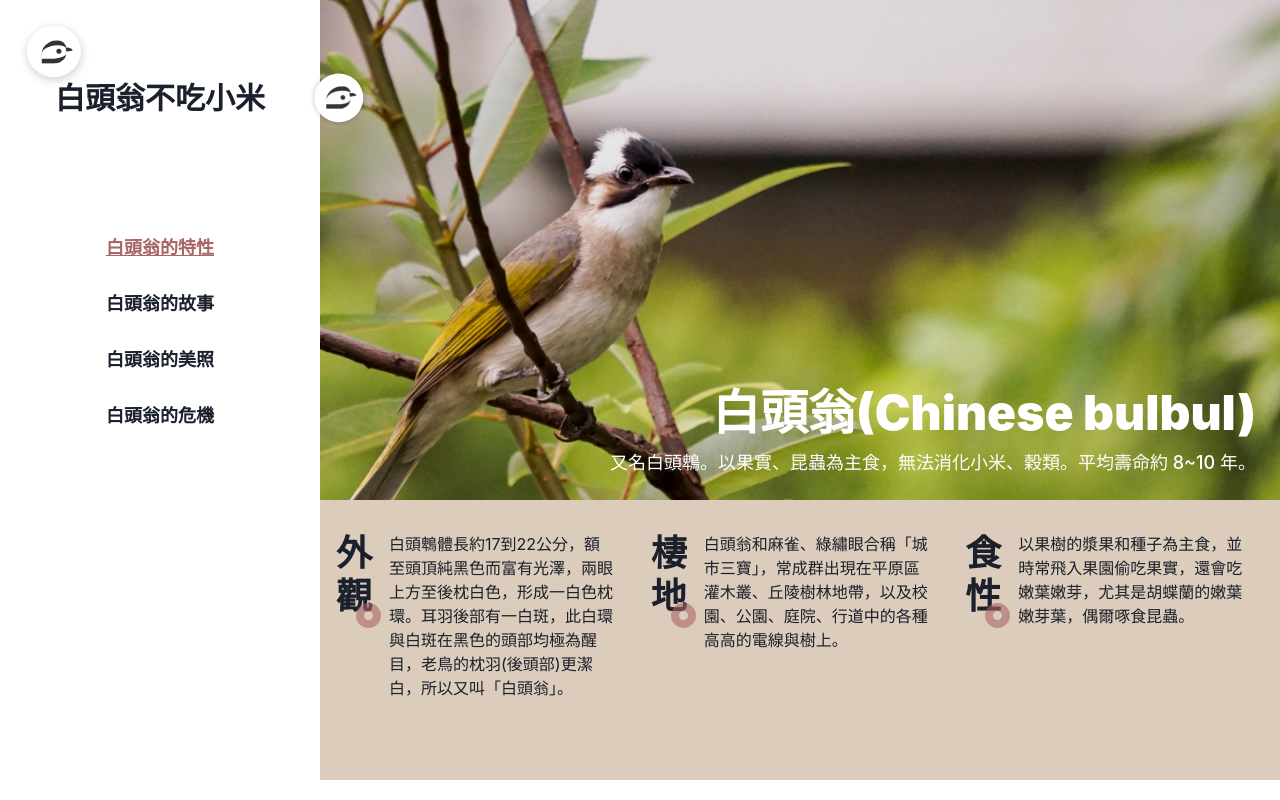
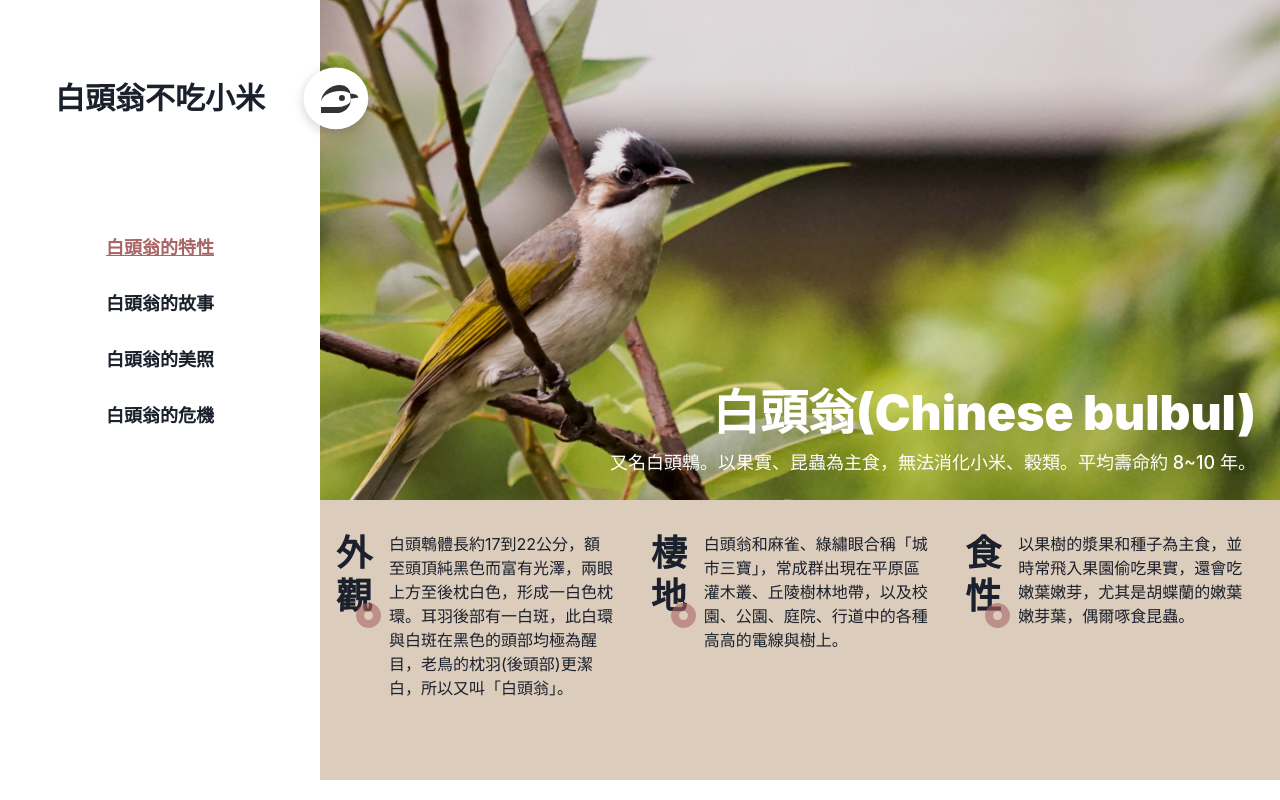
Before and after one commit to angel-retry/bulbul, a React (Vite) app: page / in a window 1280 px wide. Built offline with nearby package versions, Linux system fonts and the light colour scheme.

Commit message:
feat: add Logo to Header

```diff
--- a/src/App.jsx
+++ b/src/App.jsx
@@ -2,7 +2,6 @@ import { Box, Flex } from '@chakra-ui/react'
 import Header from './components/Header/Header'
 import Navbar from './components/Navbar/Navbar'
 import Characteristics from './components/Characteristics/Characteristics'
-import Logo from './components/Logo/Logo'
 
 const App = () => {
   return (
@@ -19,9 +18,6 @@ const App = () => {
       <Box ml={{ base: 0, lg: '20%', xl: '25%' }} w={{ base: '100%', lg: '80%', xl: '75%' }} h={{ lg: '100%' }}>
         <Characteristics />
       </Box>
-      <Box position={'absolute'} zIndex={9999}>
-        <Logo />
-      </Box>
     </Flex>
   )
 }
--- a/src/components/Logo/Logo.jsx
+++ b/src/components/Logo/Logo.jsx
@@ -2,7 +2,7 @@ import { Box } from '@chakra-ui/react'
 
 const Logo = ({ scale = 0.5 }) => {
   return (
-    <Box p={'1.8rem'} borderRadius={'100%'} boxShadow={'1px 5px 20px #00000033'} transform={`scale(${scale})`} transformOrigin="center">
+    <Box p={'1.8rem'} borderRadius={'100%'} boxShadow={'1px 5px 20px #00000033'} transform={`scale(${scale})`} transformOrigin="center" bg={'white'}>
       <Box w={'50px'} h={'45px'} bg={'white'} position={'relative'}>
         <Box w={'100%'} h={'30px'} border={'2px solid #333333'} borderWidth={'10px 0 0 0'} borderRadius={'65% 35% 25% 75% / 100% 59% 41% 0%'} position={'absolute'}></Box>
         <Box w={'10px'} h={'10px'} bg={'#333333'} borderRadius={'100%'} position={'absolute'} right={'10px'} bottom={'18px'}></Box>
--- a/src/components/Navbar/Navbar.jsx
+++ b/src/components/Navbar/Navbar.jsx
@@ -1,14 +1,15 @@
 import { Heading, VStack, HStack, Box, Image } from '@chakra-ui/react'
 import NavLinks from './NavLinks'
+import Logo from '../Logo/Logo'
 
 const Navbar = () => {
   return (
     <VStack display={{ base: 'none', lg: 'flex' }} spacing={'5rem'} w={'100%'} h={'100%'} bg={'white'} pt={'5rem'} position={'relative'} px={'1rem'} >
       <HStack>
-        <Box position={'absolute'} right={'-50px'} >
-          <Image src={'/public/Logo.png'} />
+        <Box position={'absolute'} right={{ lg: '-70px' }} >
+          <Logo scale={0.6}/>
         </Box>
-        <Heading fontSize={{ lg: '25px', xl: '30px' }} textAlign={'center'}>
+        <Heading fontSize={{ lg: '22px', xl: '30px' }} textAlign={'center'}>
             白頭翁不吃小米
         </Heading>
       </HStack>
```
